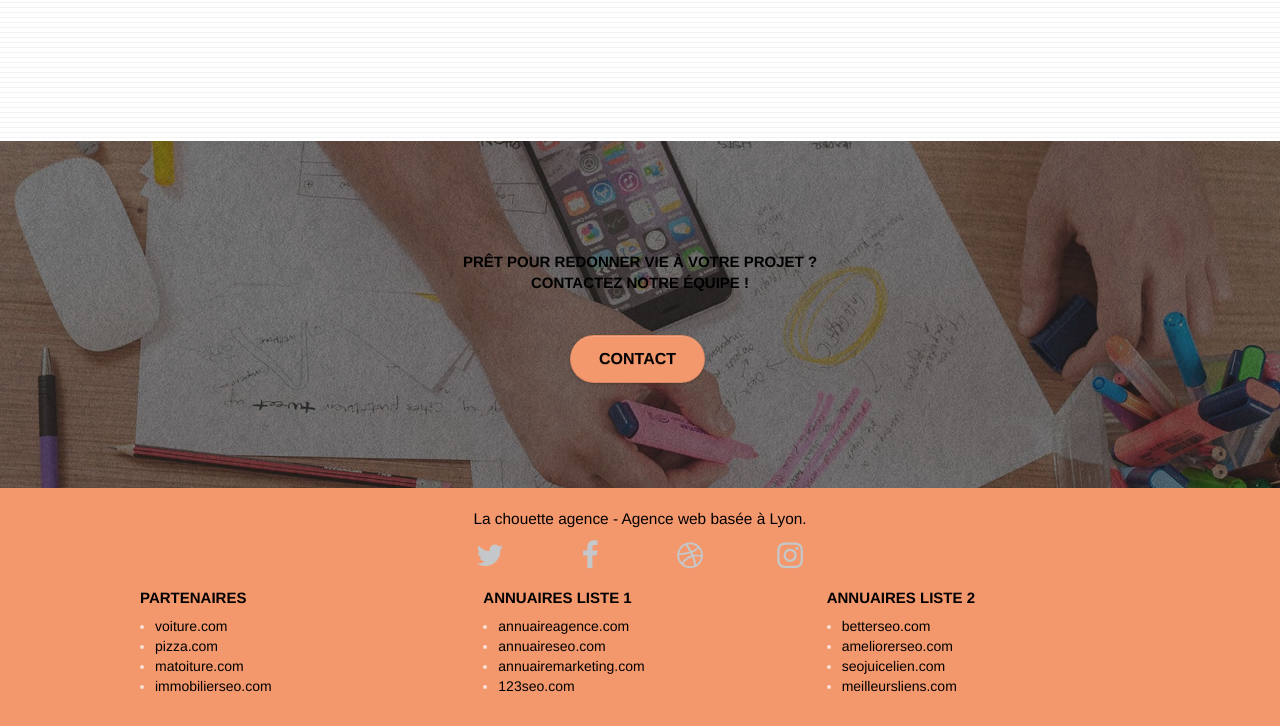
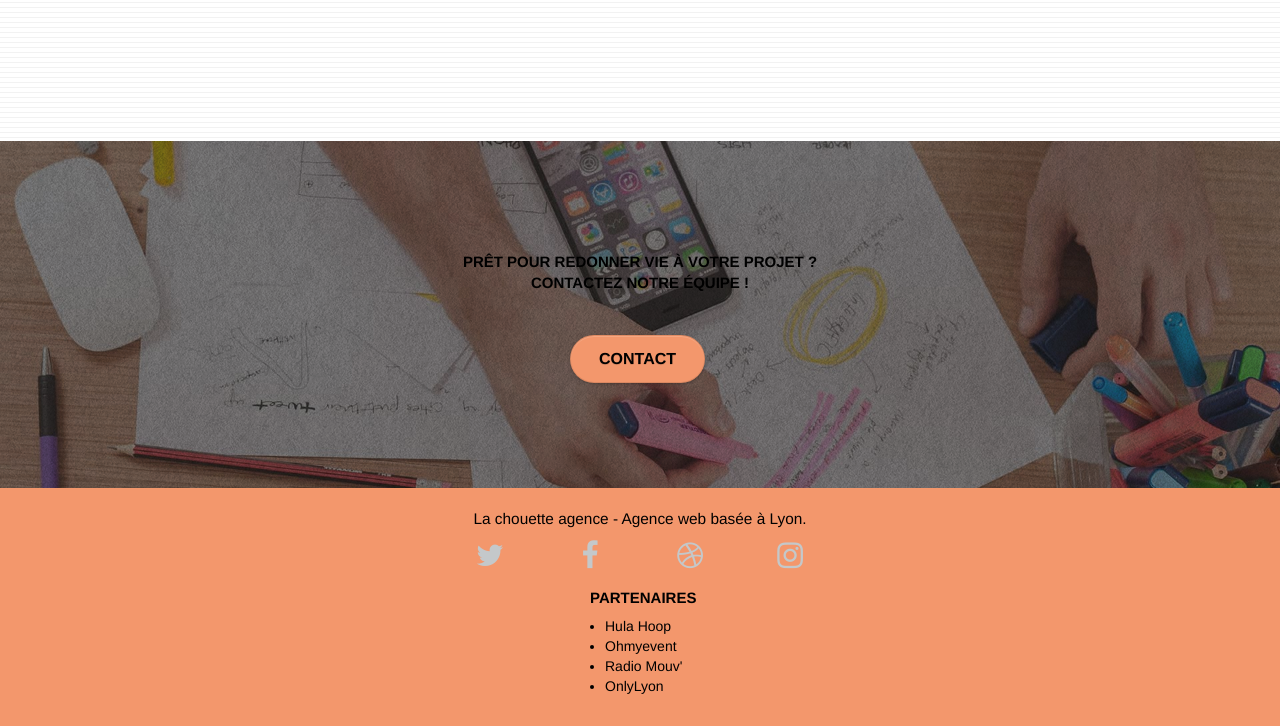
Before and after one commit to Maxdarkt/P4_LaChouetteAgence_beta, a plain HTML site: page index.html in a window 1280 px wide. Shown: the part 2642-3368 px from the top of the page. Drawn offline with Linux system fonts and the light colour scheme.

Commit message:
Liens pages références + footer + responsive

```diff
--- a/index.html
+++ b/index.html
@@ -168,10 +168,14 @@
 		<div class="row tight-width-whitespace portfolio-row black">
 			<div class="col-sm-6">
 				<a href="#" data-lightbox="img/1.jpg" data-gallery-id="gallery-1" data-caption="Refonte d'un site web pour un journal local" data-frame="snapshot-lb">
-				<img src="img/1.jpg" alt="Réalisation de la refonte d'un site web" class="img-responsive portfolio-thumb" /></a>
+					<img src="img/1.jpg" alt="Réalisation de la refonte d'un site web" class="img-responsive portfolio-thumb" />
+				</a>
+
+				<a href="https://www.lyonplus.com/" class="black">
 																	<h3 class="mg-md text-center">
 																	Refonte d'un site web pour un journal local
 																	</h3>
+				</a>
 				<p class="text-center">
 					Nous avons créé une nouvelle identité visuelle pour un journal lyonnais.
 				</p>
@@ -179,9 +183,12 @@
 			<div class="col-sm-6">
 				<a href="#" data-lightbox="img/2.jpg" data-gallery-id="gallery-1" data-caption="Création d'un site web pour photographes" data-frame="snapshot-lb">
 				<img src="img/2.jpg" class="img-responsive portfolio-thumb" alt="Création d'un site web pour photographes" /></a>
+				<a href="https://margotraymond.fr/" class="black">
 																	<h3 class="mg-md text-center">
 																	Création d'un site web pour photographes
 																	</h3>
+				</a>
+
 				<p class="text-center">
 					Nous avons conçu la plateforme idéale pour laisser place aux clichés des photographes.
 				</p>
@@ -190,20 +197,27 @@
 		<div class="row tight-width-whitespace portfolio-row black">
 			<div class="col-sm-6">
 				<a href="#" data-lightbox="img/3.jpg" data-gallery-id="gallery-1" data-caption="Création d'un site internet pour un voyageur" data-frame="snapshot-lb">
-				<img src="img/3.jpg" class="img-responsive portfolio-thumb" alt="Création d'un site web pour voyageur"/></a>
+				<img src="img/3.jpg" class="img-responsive portfolio-thumb center" alt="Création d'un site web pour voyageur"/></a>
+				<a href="https://www.freelensers.com/" class="black">
 														<h3 class="mg-md text-center">
 															Création d'un site internet pour un voyageur
 														</h3>
+				</a>
+
 				<p class="text-center">
 					Nous avons élaboré un site internet et des illustrations pour sublimer les vidéos et les articles de ce voyageur.
 				</p>
 			</div>
 			<div class="col-sm-6">
 				<a href="#" data-lightbox="img/4.jpg" data-gallery-id="gallery-1" data-caption="Conception d'un site pour une agence de mariage" data-frame="snapshot-lb">
-				<img src="img/4.jpg" class="img-responsive portfolio-thumb" alt="Création d'un site web pour agence de mariage" /></a>
+				<img src="img/4.jpg" class="img-responsive portfolio-thumb center" alt="Création d'un site web pour agence de mariage" /></a>
+				<a href="http://www.monjolijour.com/" class="black">
 														<h3 class="mg-md text-center">
 															Conception d'un site pour une agence de mariage
 														</h3>
+				</a>
+
+
 				<p class="text-center">
 					Nous avons travaillé avec cette agence pour créer un site internet permettant la présentation détaillée de leurs prestations.
 				</p>
@@ -259,31 +273,13 @@
 					</div>
 				</div>
 				<div class="row footer">
-					<div class="col-sm-4">
+					<div class="col-sm-4 center">
 						<h3 class="black">Partenaires</h3>
 							<ul>
-								<li><a href="voiture.com">voiture.com</a></li>
-								<li><a href="pizza.com">pizza.com</a></li>
-								<li><a href="matoiture.com">matoiture.com</a></li>
-								<li><a href="immobilierseo.com">immobilierseo.com</a></li>
-							</ul>
-					</div>
-					<div class="col-sm-4">
-						<h3 class="black">Annuaires liste 1</h3>
-						<ul>
-							<li><a href="annuaireagence.com">annuaireagence.com</a></li>
-							<li><a href="annuaireseo.com">annuaireseo.com</a></li>
-							<li><a href="annuairemarketing.com">annuairemarketing.com</a></li>
-							<li><a href="123seoture.com">123seo.com</a></li>
-						</ul>
-					</div>
-					<div class="col-sm-4">
-						<h3 class="black">Annuaires liste 2</h3>
-						<ul>
-							<li><a href="betterseo.com">betterseo.com</a></li>
-							<li><a href="ameliorerseo.com">ameliorerseo.com</a></li>
-							<li><a href="seojuicelien.com">seojuicelien.com</a></li>
-							<li><a href="meilleursliens.com">meilleursliens.com</a></li>
+								<li class="black"><a href="http://www.hula-hoop.fr/" class="hover">Hula Hoop</a></li>
+								<li class="black"><a href="https://www.ohmyevent.fr/" class="hover">Ohmyevent</a></li>
+								<li class="black"><a href="https://www.mouv.fr/" class="hover">Radio Mouv'</a></li>
+								<li class="black"><a href="https://www.lyon-france.com/" class="hover">OnlyLyon</a></li>
 							</ul>
 					</div>
 				</div>
--- a/style.css
+++ b/style.css
@@ -1068,7 +1068,6 @@ h2 {
 
 .footer{
     display:flex;
-    flex-wrap: wrap;
     justify-content: center;
 }
 
@@ -1081,3 +1080,38 @@ h2 {
 .black{
     color: #000000;
 }
+
+.center{
+    width:100%;
+    margin-right:auto;
+    margin-left:auto;
+    display:flex;
+    flex-direction:column;
+}
+
+.center h3{
+    width:55%;
+    margin-left:45%;
+}
+
+.center ul {
+    width: 55%;
+    margin-left: 45%;
+}
+
+@media (max-width: 767px) {
+    .center h3 {
+        width: 50%;
+        margin-left: 40%;
+    }
+
+    .center ul {
+        width: 50%;
+        margin-left: 40%;
+    }
+}
+
+
+.hover:hover{
+    font-weight :600;
+}
```
Also changed, not shown: css/bootstrap.min.css. Lines whose indentation alone changed are shown as unchanged.
